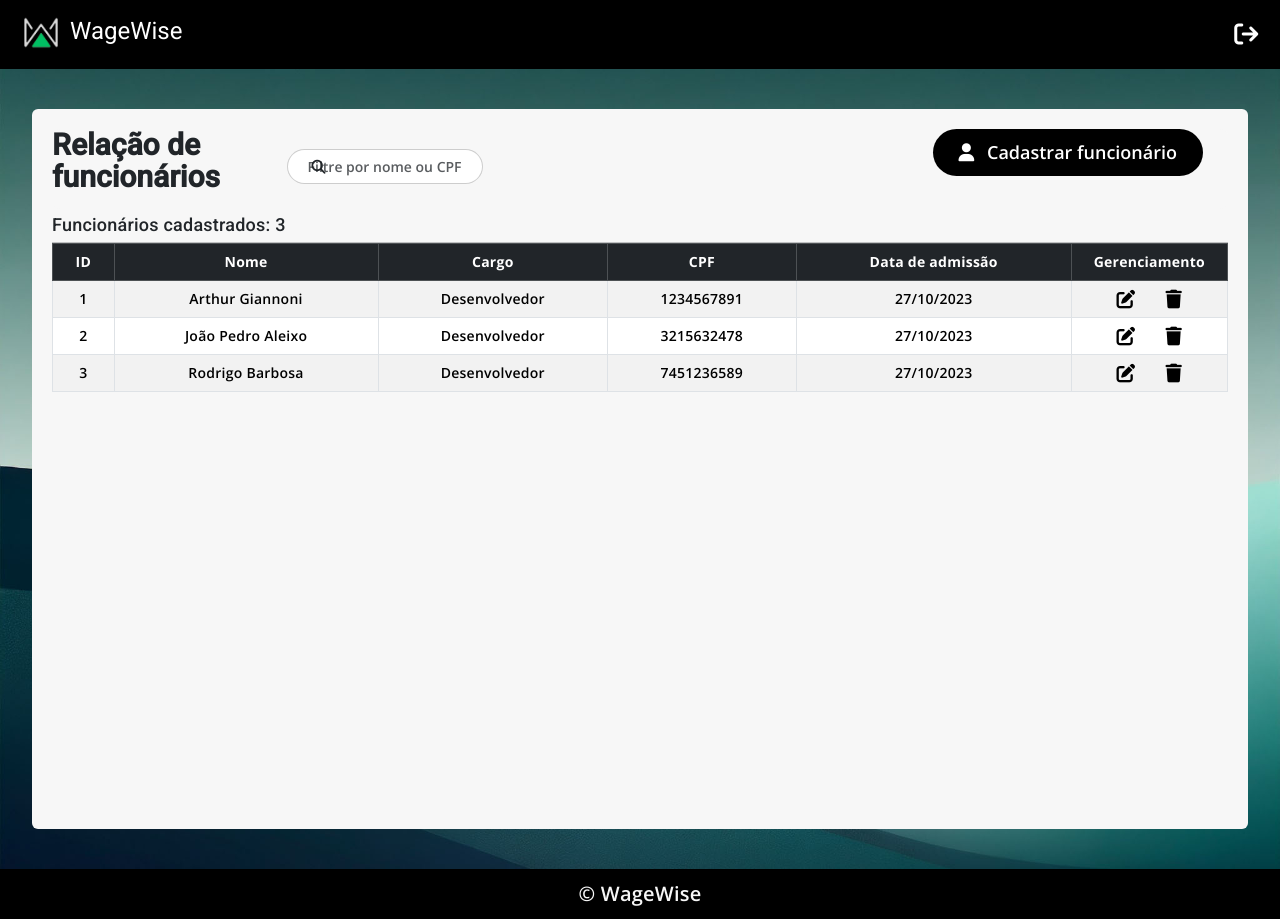
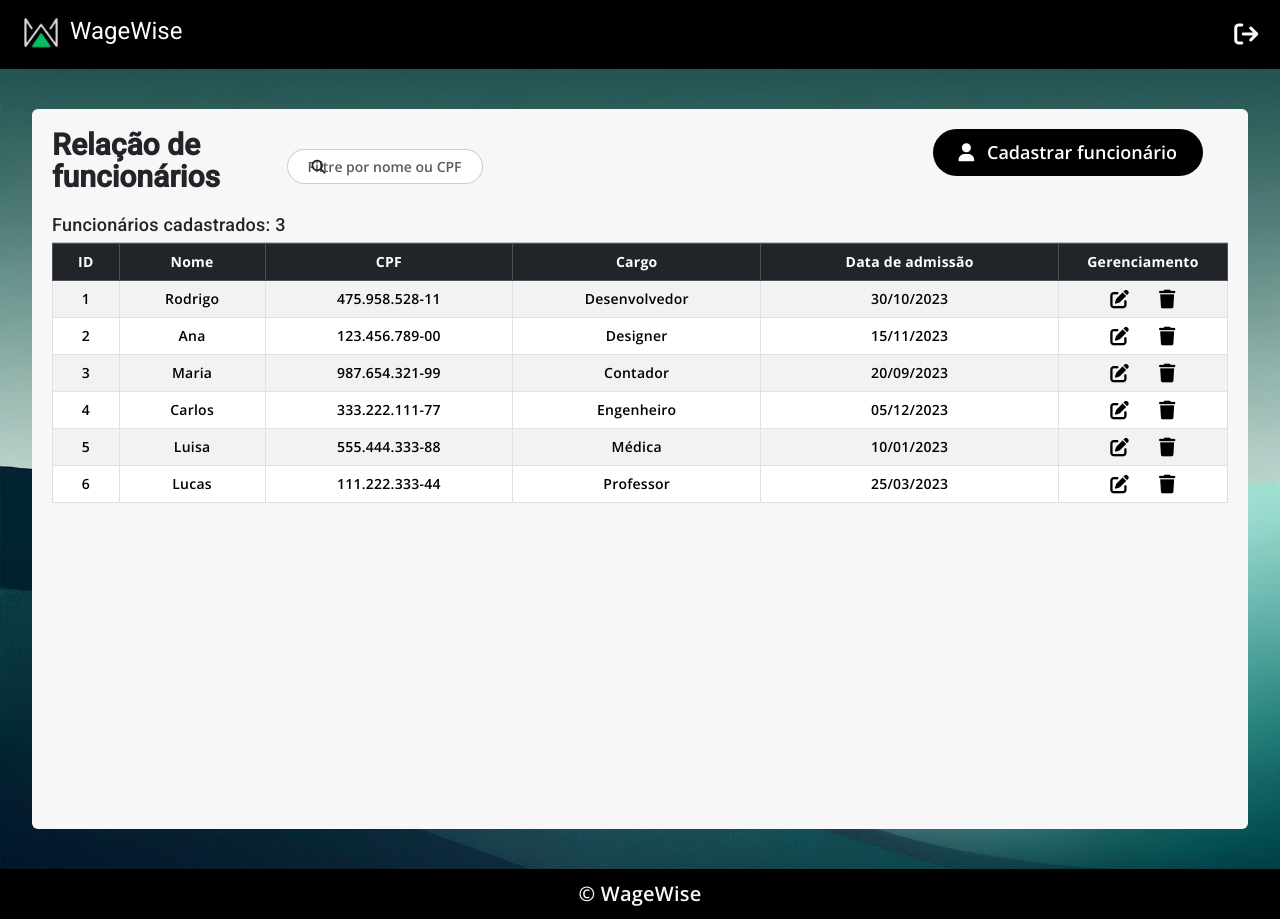
Before and after one commit to DevRody/WageWise, an Angular app: page /listagem-funcionarios in a window 1280 px wide. Built offline with nearby package versions, Linux system fonts and the light colour scheme.

Commit message:
formgroup

```diff
--- a/src/app/pages/listagem-funcionarios/cadastro/cadastro.component.html
+++ b/src/app/pages/listagem-funcionarios/cadastro/cadastro.component.html
@@ -1,6 +1,8 @@
 <section class="container-modal">
   <div style="display: flex; align-items: center">
-    <h1 class="register-title" style="margin: 0">Cadastro de Funcionário</h1>
+    <h1 class="register-title" style="margin: 0">
+      <strong>Cadastro de Funcionário</strong>
+    </h1>
     <i
       class="fa-solid fa-xmark"
       style="
@@ -14,7 +16,7 @@
   </div>
 
   <hr style="padding-bottom: 25px" />
-  <form class="register-form">
+  <form [formGroup]="form" class="register-form">
     <div
       class="line-1"
       style="width: 100%; display: flex; column-gap: 20px; padding-bottom: 15px"
@@ -22,10 +24,11 @@
       <div class="col-6">
         <label for="inputEmail4" class="form-label">Nome completo</label>
         <input
+          formControlName="name"
           type="email"
           class="form-control"
           id="inputEmail4"
-          style="border: 0.15px solid var(--input-border);"
+          style="border: 0.15px solid var(--input-border)"
         />
       </div>
       <div class="col-2">
@@ -33,71 +36,187 @@
           >Data de nascimento</label
         >
         <input
+          formControlName="birthDate"
           type="date"
           class="form-control"
           id="inputPassword4"
-          style="font-size: 14px;  border: 0.15px solid var(--input-border);"
+          style="font-size: 14px; border: 0.15px solid var(--input-border)"
         />
       </div>
       <div class="col-3">
         <label for="inputAddress" class="form-label">CPF</label>
         <input
+          formControlName="document"
           type="text"
           class="form-control"
           id="inputAddress"
           placeholder="___.___.___-__"
-          style="border: 0.15px solid var(--input-border);"
+          style="border: 0.15px solid var(--input-border)"
         />
       </div>
     </div>
 
     <div
+      class="line-1"
       style="width: 100%; display: flex; column-gap: 20px; padding-bottom: 15px"
+    >
+      <div class="col-8">
+        <label for="inputEmail4" class="form-label">Email</label>
+        <input
+          formControlName="email"
+          type="email"
+          class="form-control"
+          id="inputEmail4"
+          style="border: 0.15px solid var(--input-border)"
+        />
+      </div>
+      <div class="col-2">
+        <label for="inputPassword4" class="form-label">Telefone</label>
+        <input
+          formControlName="phone"
+          type="date"
+          class="form-control"
+          id="inputPassword4"
+          style="font-size: 14px; border: 0.15px solid var(--input-border)"
+          placeholder="(  ) _ ____-____"
+        />
+      </div>
+    </div>
+
+    <div
+      class="line-1"
+      style="width: 100%; display: flex; column-gap: 20px; padding-bottom: 15px"
+    >
+      <div class="col-6">
+        <label for="inputEmail4" class="form-label">Cargo</label>
+        <select
+          formControlName="jobTitle"
+          id="inputJob"
+          class="form-select"
+          style="
+            font-family: var(--primary-font);
+            font-size: 15px;
+            border: 0.15px solid var(--input-border);
+          "
+        >
+          <option
+            style="font-family: var(--primary-font); font-size: 14px"
+            selected
+          >
+            Desenvolvedor
+          </option>
+          <option selected>Designer</option>
+          <option selected>Analista</option>
+          <option selected>Selecione...</option>
+          <option selected>Selecione...</option>
+          <option>...</option>
+        </select>
+      </div>
+      <div class="col-2">
+        <label for="inputPassword4" class="form-label">Data de admissão</label>
+        <input
+          formControlName="admissionDate"
+          type="date"
+          class="form-control"
+          id="inputPassword4"
+          style="font-size: 14px; border: 0.15px solid var(--input-border)"
+        />
+      </div>
+      <div class="col-3">
+        <label for="inputAddress" class="form-label">Salário base</label>
+        <input
+          formControlName="baseSalary"
+          type="text"
+          class="form-control"
+          id="inputAddress"
+          style="border: 0.15px solid var(--input-border)"
+        />
+      </div>
+    </div>
+
+    <ng-container formGroupName="address">
+      <div
+        style="
+          width: 100%;
+          display: flex;
+          column-gap: 20px;
+          padding-bottom: 15px;
+        "
       >
         <div class="col-2">
           <label for="inputZip" class="form-label">CEP</label>
-        <input type="text" class="form-control" id="inputZip" style="border: 0.15px solid var(--input-border);" />
+          <input
+            formControlName="postalCode"
+            type="text"
+            class="form-control"
+            id="inputZip"
+            style="border: 0.15px solid var(--input-border)"
+          />
         </div>
 
         <div class="col-6">
           <label for="inputAddress" class="form-label">Rua</label>
           <input
+            formControlName="streetAddress"
             type="text"
             class="form-control"
             id="inputAddress"
             placeholder=" "
-          style="border: 0.15px solid var(--input-border);"
+            style="border: 0.15px solid var(--input-border)"
           />
         </div>
 
         <div class="col-1">
           <label for="inputNumber" class="form-label">Número</label>
-        <input type="text" class="form-control" id="inputNumber" style="border: 0.15px solid var(--input-border);" />
+          <input
+            formControlName="houseNumber"
+            type="text"
+            class="form-control"
+            id="inputNumber"
+            style="border: 0.15px solid var(--input-border)"
+          />
         </div>
       </div>
 
       <div
-      style="width: 100%; display: flex; column-gap: 20px; padding-bottom: 15px"
+        style="
+          width: 100%;
+          display: flex;
+          column-gap: 20px;
+          padding-bottom: 15px;
+        "
       >
         <div class="col-5">
           <label for="inputAddress2" class="form-label">Bairro</label>
           <input
+            formControlName="neighborhood"
             type="text"
             class="form-control"
             id="inputAddress2"
             placeholder=" "
-          style="border: 0.15px solid var(--input-border);"
+            style="border: 0.15px solid var(--input-border)"
           />
         </div>
 
         <div class="col-3">
           <label for="inputCity" class="form-label">Cidade</label>
-        <input type="text" class="form-control" id="inputCity" style="border: 0.15px solid var(--input-border);" />
+          <input
+            formControlName="city"
+            type="text"
+            class="form-control"
+            id="inputCity"
+            style="border: 0.15px solid var(--input-border)"
+          />
         </div>
 
         <div class="col-2">
           <label for="inputState" class="form-label">Estado</label>
-        <select id="inputState" class="form-select" style="font-size: 15px;  border: 0.15px solid var(--input-border);">
+          <select
+            formControlName="state"
+            id="inputState"
+            class="form-select"
+            style="font-size: 15px; border: 0.15px solid var(--input-border)"
+          >
             <option selected>SP</option>
             <option selected>MG</option>
             <option selected>Selecione...</option>
@@ -107,54 +226,7 @@
           </select>
         </div>
       </div>
-
-    <div
-      style="width: 100%; display: flex; column-gap: 20px; padding-bottom: 75px"
-    >
-      <div class="col-5">
-        <label for="inputEmail4" class="form-label">E-mail</label>
-        <input
-          type="email"
-          class="form-control"
-          id="inputEmail4"
-          placeholder="email@exemplo.com"
-          style="border: 0.15px solid var(--input-border);"
-        />
-      </div>
-
-      <div class="col-3">
-        <label for="inputPassword4" class="form-label">Telefone</label>
-        <input type="text" class="form-control" id="inputPassword4" style="border: 0.15px solid var(--input-border);" placeholder="(  ) _ ____-____" />
-      </div>
-    </div>
-
-    <div
-      style="width: 100%; display: flex; column-gap: 20px; padding-bottom: 25px"
-    >
-      <div class="col-md-4">
-        <label for="inputJob" class="form-label">Cargo</label>
-        <select id="inputJob" class="form-select" style="font-family: var(--primary-font); font-size:  15px; border: 0.15px solid var(--input-border);">
-          <option style="font-family: var(--primary-font); font-size:  14px;"selected>Desenvolvedor</option>
-          <option selected>Designer</option>
-          <option selected>Analista</option>
-          <option selected>Selecione...</option>
-          <option selected>Selecione...</option>
-          <option>...</option>
-        </select>
-      </div>
-
-      <div class="col-md-2">
-        <label for="inputSalary" class="form-label">Salário base</label>
-        <input type="text" class="form-control" id="inputSalary" style="border: 0.15px solid var(--input-border);" />
-      </div>
-
-      <div class="col-md-2">
-        <label for="inputAdmissionDate" class="form-label"
-          >Data de admissão</label
-        >
-        <input type="date" class="form-control" id="inputAdmissionDate" style="font-size: 14px; border: 0.15px solid var(--input-border);"/>
-      </div>
-    </div>
+    </ng-container>
   </form>
 
   <hr />
@@ -189,7 +261,8 @@
     </div>
     <div>
       <button
-        type="button"
+        (click)="handleForm()"
+        type="submit"
         class="btn btn-primary"
         style="
           --bs-btn-padding-y: 10px;
--- a/src/app/pages/listagem-funcionarios/cadastro/cadastro.component.ts
+++ b/src/app/pages/listagem-funcionarios/cadastro/cadastro.component.ts
@@ -1,13 +1,47 @@
-import { Component } from '@angular/core';
+import { Component, OnInit } from '@angular/core';
+import { FormControl, FormGroup, Validators } from '@angular/forms';
+import { AddressForm } from 'src/app/interfaces/adress';
+import { EmployeeForm } from 'src/app/interfaces/employee';
 
 @Component({
   selector: 'app-cadastro',
   templateUrl: './cadastro.component.html',
   styleUrls: ['./cadastro.component.scss']
 })
-export class CadastroComponent {
+export class CadastroComponent implements OnInit {
 
+  form!:FormGroup<EmployeeForm>;
 
+  ngOnInit() {
+    this.buildForm()
+  }
+
+  buildForm() {
+    this.form = new FormGroup<EmployeeForm>({
+      id: new FormControl(null),
+      name: new FormControl('', {nonNullable:true, validators:[Validators.required]}),
+      email: new FormControl('', {nonNullable:true, validators:[Validators.required, Validators.email]}),
+      document: new FormControl('', {nonNullable:true, validators:[Validators.required]}),
+      jobTitle: new FormControl('', {nonNullable:true, validators:[Validators.required]}),
+      baseSalary: new FormControl(0, {nonNullable:true, validators:[Validators.required]}),
+      admissionDate: new FormControl('', {nonNullable:true, validators:[Validators.required]}),
+      phone: new FormControl('', {nonNullable:true, validators:[Validators.required]}),
+      birthDate: new FormControl('', {nonNullable:true, validators:[Validators.required]}),
+      address: new FormGroup<AddressForm>({
+        id: new FormControl(null),
+        streetAddress: new FormControl('', {nonNullable:true, validators:[Validators.required]}),
+        city: new FormControl('', {nonNullable:true, validators:[Validators.required]}),
+        state: new FormControl('', {nonNullable:true, validators:[Validators.required]}),
+        postalCode: new FormControl('', {nonNullable:true, validators:[Validators.required]}),
+        neighborhood: new FormControl('', {nonNullable:true, validators:[Validators.required]}),
+        houseNumber: new FormControl('', {nonNullable:true, validators:[Validators.required]}),
+      })
+    })
+  }
+
+  handleForm() {
+    console.log(this.form)
+  }
 
 
 }
--- a/src/app/pages/listagem-funcionarios/listagem-funcionarios.component.html
+++ b/src/app/pages/listagem-funcionarios/listagem-funcionarios.component.html
@@ -114,19 +114,19 @@
           <tr>
             <th>ID</th>
             <th>Nome</th>
+            <th>CPF</th>
             <th>Cargo</th>
-            <th>CPF</th>
             <th>Data de admissão</th>
             <th class="gerenciamento-cell">Gerenciamento</th>
           </tr>
         </thead>
         <tbody>
-          <tr>
-            <td>1</td>
-            <td>Arthur Giannoni</td>
-            <td>Desenvolvedor</td>
-            <td>1234567891</td>
-            <td>27/10/2023</td>
+          <tr *ngFor="let item of employees">
+            <td>{{item.id}}</td>
+            <td>{{item.name}}</td>
+            <td>{{item.document}}</td>
+            <td>{{item.jobTitle}}</td>
+            <td>{{item.admissionDate}}</td>
             <td>
               <i
                 class="fa-solid fa-pen-to-square fa-lg"
@@ -135,34 +135,7 @@
               <i class="fa-solid fa-trash fa-lg"></i>
             </td>
           </tr>
-          <tr>
-            <td>2</td>
-            <td>João Pedro Aleixo</td>
-            <td>Desenvolvedor</td>
-            <td>3215632478</td>
-            <td>27/10/2023</td>
-            <td>
-              <i
-                class="fa-solid fa-pen-to-square fa-lg"
-                style="margin-right: 30px"
-              ></i>
-              <i class="fa-solid fa-trash fa-lg"></i>
-            </td>
-          </tr>
-          <tr>
-            <td>3</td>
-            <td>Rodrigo Barbosa</td>
-            <td>Desenvolvedor</td>
-            <td>7451236589</td>
-            <td>27/10/2023</td>
-            <td>
-              <i
-                class="fa-solid fa-pen-to-square fa-lg"
-                style="margin-right: 30px"
-              ></i>
-              <i class="fa-solid fa-trash fa-lg"></i>
-            </td>
-          </tr>
+
 
           <!-- Adicione mais linhas conforme necessário -->
         </tbody>
--- a/src/app/pages/listagem-funcionarios/listagem-funcionarios.component.ts
+++ b/src/app/pages/listagem-funcionarios/listagem-funcionarios.component.ts
@@ -2,7 +2,7 @@ import { Component } from '@angular/core';
 import { MatDialog } from '@angular/material/dialog';
 import { CadastroComponent } from './cadastro/cadastro.component';
 import { Employee } from 'src/app/interfaces/employee';
-import { Adress } from 'src/app/interfaces/adress';
+import { Address } from 'src/app/interfaces/adress';
 
 @Component({
   selector: 'app-listagem-funcionarios',
@@ -13,9 +13,15 @@ export class ListagemFuncionariosComponent {
   constructor(private dialog: MatDialog) {}
 
   openModal() {
-    this.dialog.open(CadastroComponent, {
+
+    let test = this.dialog.open(CadastroComponent, {
       panelClass: 'dialog',
     });
+    test.afterClosed().subscribe({
+      next:(response:Employee) => {
+        this.employees.push(response)
+      }
+    })
   }
 
   employees: Employee[] = [
@@ -29,15 +35,115 @@ export class ListagemFuncionariosComponent {
       admissionDate: '30/10/2023',
       phone: '(16) 993131518',
       birthDate: '16/06/1999',
-      adress: {
+      address: {
         id: 1,
-        streetAdress: 'Osvaldo Dalpino',
+        streetAddress: 'Osvaldo Dalpino',
         city: 'Batatais',
         state: 'SP',
         postalCode: '14305-242',
         neighborhood: 'Jardim São Carlos',
         houseNumber: '662',
-      },
+      }
     },
+    {
+      id: 2,
+      name: 'Ana',
+      email: 'ana.smith@example.com',
+      document: '123.456.789-00',
+      jobTitle: 'Designer',
+      baseSalary: 4000,
+      admissionDate: '15/11/2023',
+      phone: '(123) 456-7890',
+      birthDate: '25/08/1990',
+      address: {
+        id: 2,
+        streetAddress: 'Elm Street',
+        city: 'Springfield',
+        state: 'IL',
+        postalCode: '62701',
+        neighborhood: 'Downtown',
+        houseNumber: '123',
+      }
+    },
+    {
+      id: 3,
+      name: 'Maria',
+      email: 'maria.johnson@example.com',
+      document: '987.654.321-99',
+      jobTitle: 'Contador',
+      baseSalary: 4500,
+      admissionDate: '20/09/2023',
+      phone: '(555) 123-4567',
+      birthDate: '10/02/1985',
+      address: {
+        id: 3,
+        streetAddress: 'Maple Avenue',
+        city: 'Maplewood',
+        state: 'NJ',
+        postalCode: '07040',
+        neighborhood: 'Maple Heights',
+        houseNumber: '456',
+      }
+    },
+    {
+      id: 4,
+      name: 'Carlos',
+      email: 'carlos.doe@example.com',
+      document: '333.222.111-77',
+      jobTitle: 'Engenheiro',
+      baseSalary: 5500,
+      admissionDate: '05/12/2023',
+      phone: '(999) 888-7777',
+      birthDate: '03/04/1980',
+      address: {
+        id: 4,
+        streetAddress: 'Main Street',
+        city: 'Hometown',
+        state: 'CA',
+        postalCode: '12345',
+        neighborhood: 'Downtown',
+        houseNumber: '789',
+      }
+    },
+    {
+      id: 5,
+      name: 'Luisa',
+      email: 'luisa.brown@example.com',
+      document: '555.444.333-88',
+      jobTitle: 'Médica',
+      baseSalary: 6000,
+      admissionDate: '10/01/2023',
+      phone: '(777) 666-5555',
+      birthDate: '15/07/1975',
+      address: {
+        id: 5,
+        streetAddress: 'Oak Lane',
+        city: 'Greenville',
+        state: 'SC',
+        postalCode: '29601',
+        neighborhood: 'Greenville Heights',
+        houseNumber: '101',
+      }
+    },
+    {
+      id: 6,
+      name: 'Lucas',
+      email: 'lucas.smith@example.com',
+      document: '111.222.333-44',
+      jobTitle: 'Professor',
+      baseSalary: 3500,
+      admissionDate: '25/03/2023',
+      phone: '(888) 999-0000',
+      birthDate: '12/12/1987',
+      address: {
+        id: 6,
+        streetAddress: 'Cedar Street',
+        city: 'Cedarville',
+        state: 'OH',
+        postalCode: '45314',
+        neighborhood: 'Cedarville Heights',
+        houseNumber: '222',
+      }
+    }
   ];
 }
```
Also changed, not shown: src/app/app.module.ts (+9 -9 lines), src/app/interfaces/adress.ts (+14 -2 lines), src/app/interfaces/employee.ts (+17 -2 lines). Lines whose indentation alone changed are shown as unchanged.
